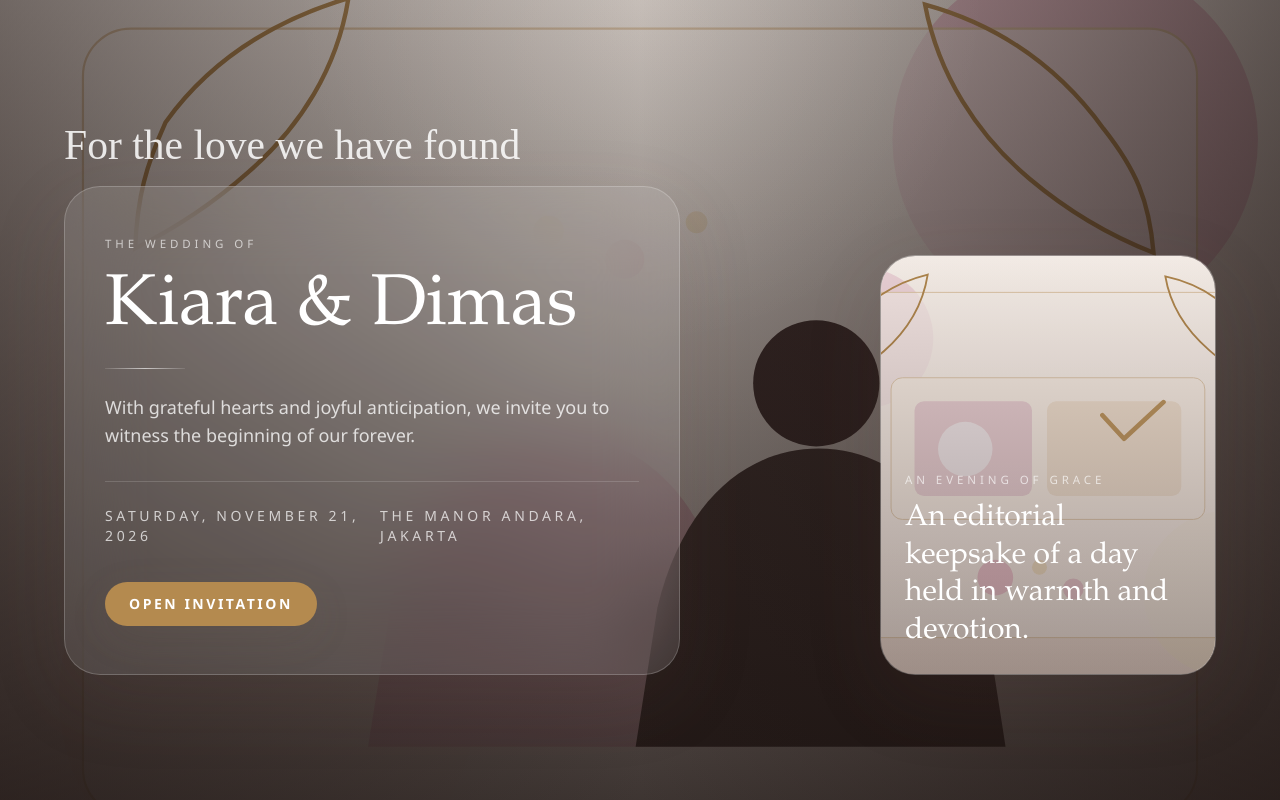
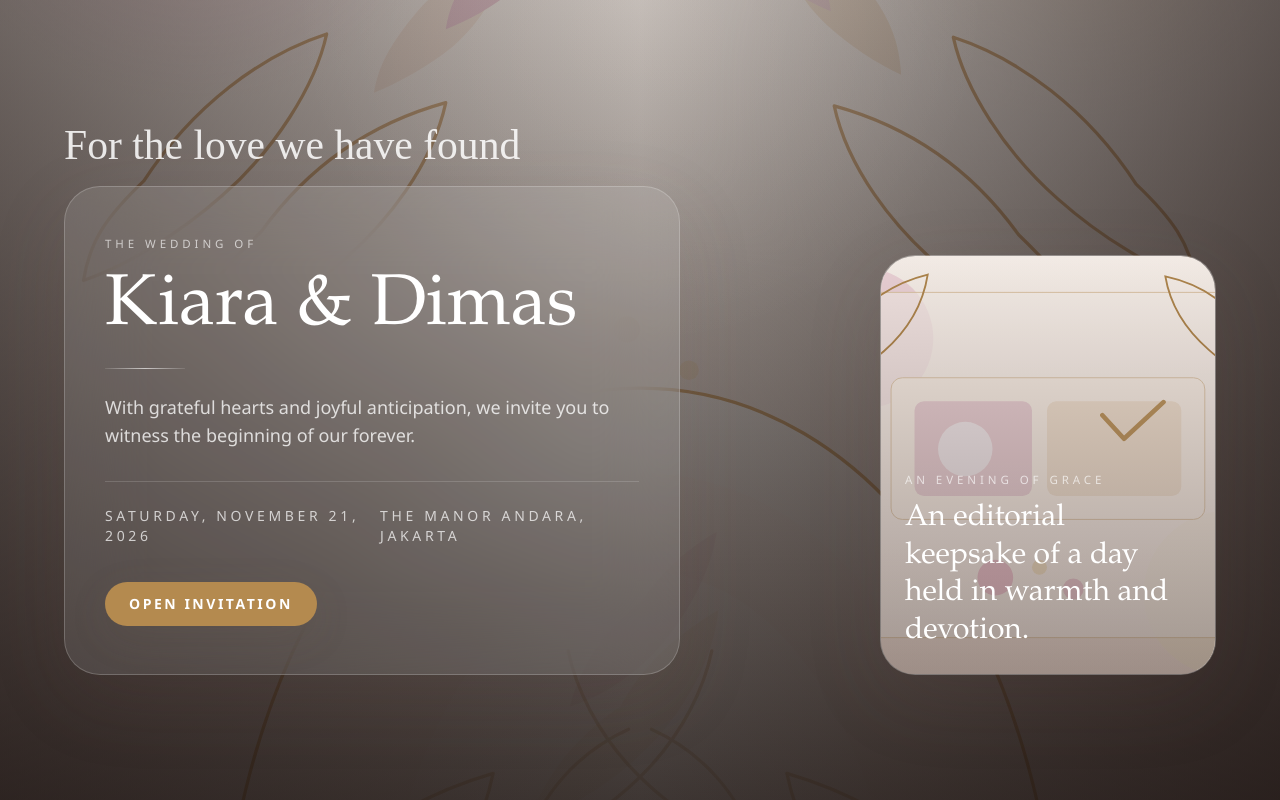
Before and after one commit to ikblmhndra/static-wedding-invitation, a Next.js app: page / in a window 1280 px wide. Shown: the top 800 px of the page. Built offline with nearby package versions, Linux system fonts and the light colour scheme.

Commit message:
Update invitation image source to use hero background SVG

```diff
--- a/src/data/invitation.ts
+++ b/src/data/invitation.ts
@@ -82,7 +82,7 @@ export const invitationData = {
     intro:
       "An intimate gathering shaped by love, family, and the quiet beauty of a promise made for life.",
     image: {
-      src: "/gallery/gallery-4.svg",
+      src: "/hero-bg.svg",
       alt: "Editorial couple portrait at golden hour",
       focus: {
         mobile: "center 32%",
```
Also changed, not shown: public/hero-bg.svg.
